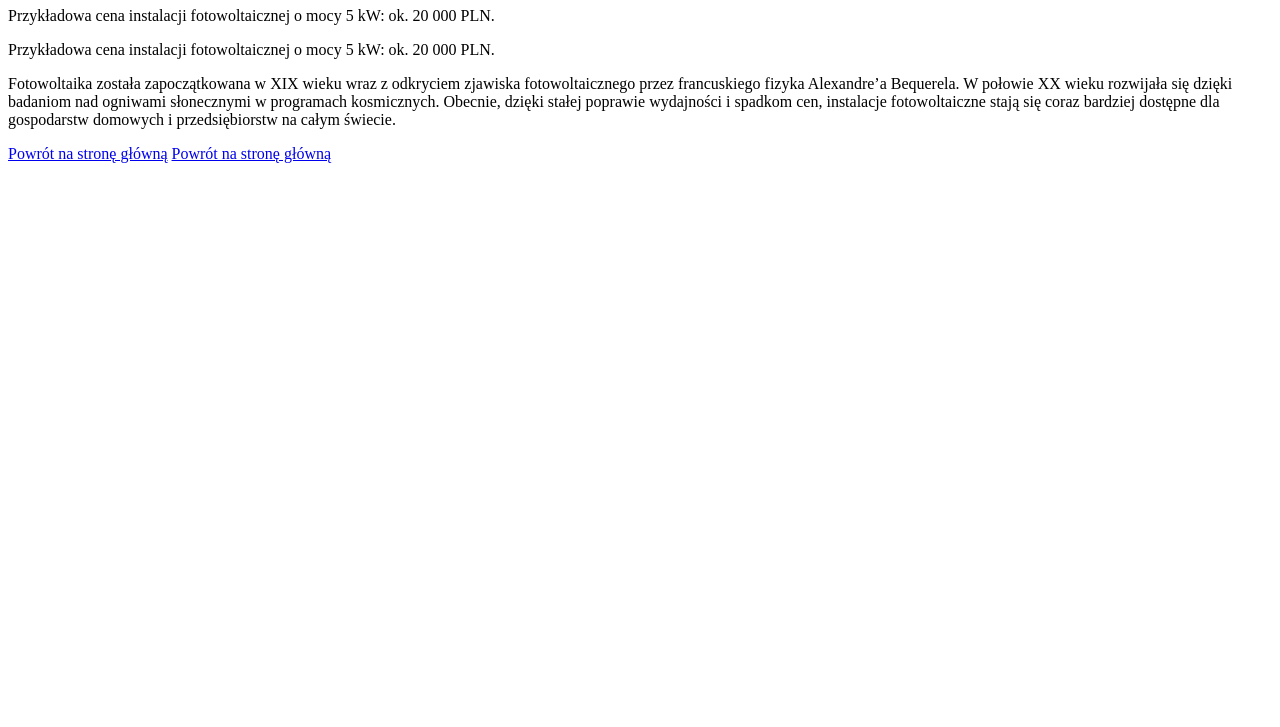
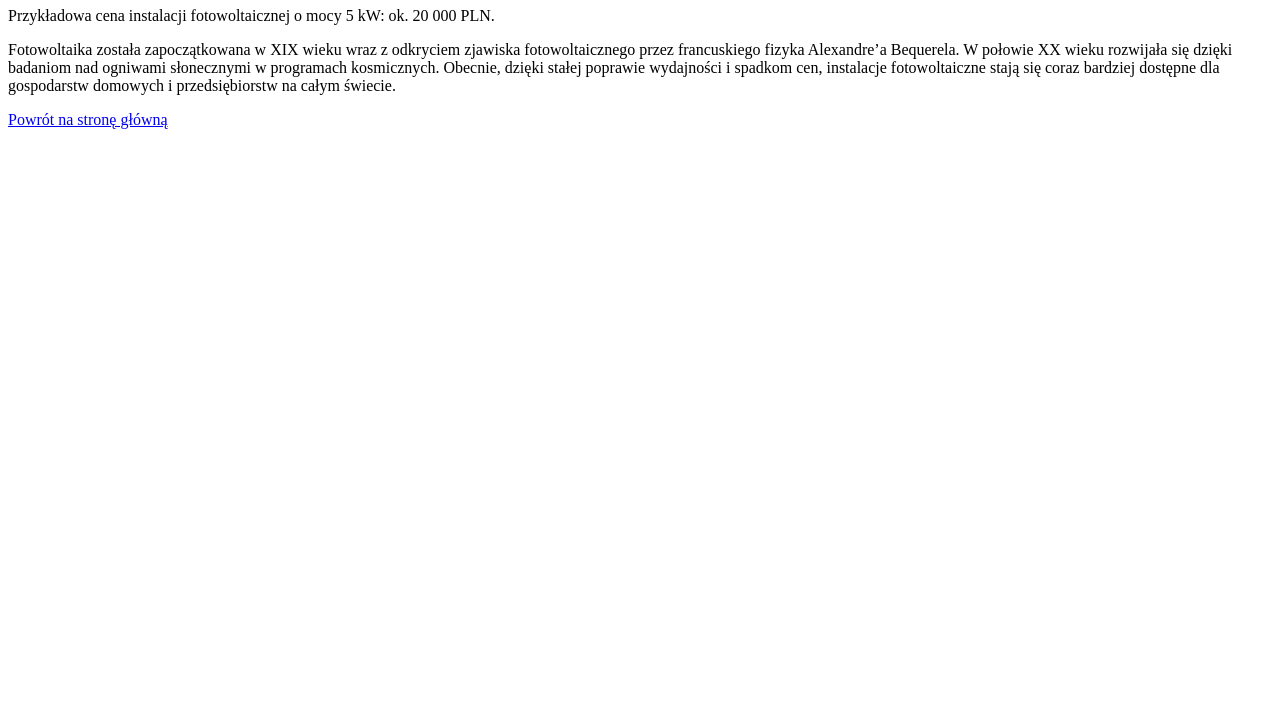
Before and after one commit to Oleksandr2005-sasha/testone, a plain HTML site: page #solar.html in a window 1280 px wide. Shown: the part 73-800 px from the top of the page. Drawn offline with Linux system fonts and the light colour scheme.

Commit message:
subpages

```diff
--- a/#solar.html
+++ b/#solar.html
@@ -1,3 +1,4 @@
+
 <!DOCTYPE html>
 <html lang="pl">
 <head>
@@ -7,9 +8,7 @@
 <body>
     <h1>Instalacja Solar</h1>
     <p>Przykładowa cena instalacji fotowoltaicznej o mocy 5 kW: ok. 20 000 PLN.</p>
-    <p>Przykładowa cena instalacji fotowoltaicznej o mocy 5 kW: ok. 20 000 PLN.</p>
     <p>Fotowoltaika została zapoczątkowana w XIX wieku wraz z odkryciem zjawiska fotowoltaicznego przez francuskiego fizyka Alexandre’a Bequerela. W połowie XX wieku rozwijała się dzięki badaniom nad ogniwami słonecznymi w programach kosmicznych. Obecnie, dzięki stałej poprawie wydajności i spadkom cen, instalacje fotowoltaiczne stają się coraz bardziej dostępne dla gospodarstw domowych i przedsiębiorstw na całym świecie.</p>
-    <a href="index.html">Powrót na stronę główną</a>
     <a href="index.html">Powrót na stronę główną</a>
 </body>
 </html>
```
